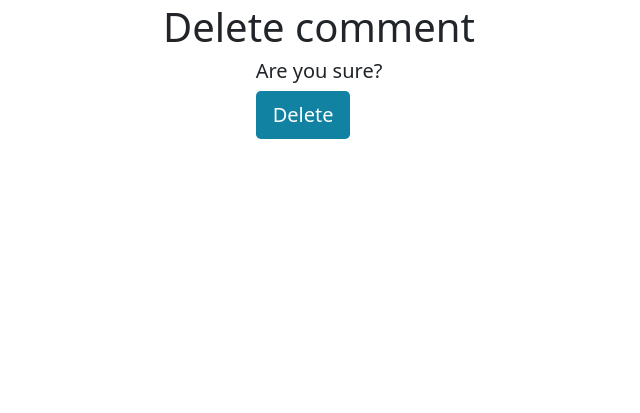
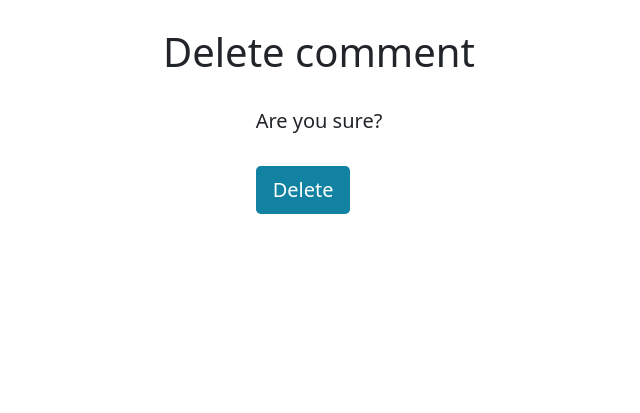
Before and after one commit to rebazp/P4MotorcycleBlog, a Django app: template templates/comment_delete.html in a window 1280 px wide. Shown: the part 66-479 px from the top of the page, without its empty margins (321-961 px from the left). Run offline with Django 3.2, Linux system fonts and the light colour scheme; the template is opened without the code that fills it, so the values that code supplies are empty.

Commit message:
set margin top 25px in comment_delete and delete_post.html

```diff
--- a/templates/comment_delete.html
+++ b/templates/comment_delete.html
@@ -2,12 +2,12 @@
 {% block content %}
 
 <div class="container">
-  <h1>Delete comment</h1>
+  <h1 style="margin-top: 25px;">Delete comment</h1>
   <div class="form-group">
     <form method="POST">
       {% csrf_token %}
-      <h5>Are you sure?</h5>
-      <button class="btn btn-signup right btn-lg" type="submit">Delete</button>
+      <h5 style="margin-top: 25px;">Are you sure?</h5>
+      <button class="btn btn-signup right btn-lg" style="margin-top: 25px;" type="submit">Delete</button>
     </form>
   </div>
 </div>
--- a/templates/delete_post.html
+++ b/templates/delete_post.html
@@ -2,13 +2,13 @@
 {% block content %}
 
 <div class="container">
-  <h1 style="margin-bottom: 30px; margin-top: 30px;">Delete post</h1>
+  <h1 style="margin-bottom: 25px; margin-top: 25px;">Delete post</h1>
   <h3>Delete: {{ post.title }}</h3>
   <div class="form-group">
     <form method="POST">
       {% csrf_token %}
-      <h5 style="margin-top: 30px;">Are you sure...?</h5>
-      <button class="btn btn-signup right btn-lg" style="margin-top: 30px;" type="submit">Delete</button>
+      <h5 style="margin-top: 25px;">Are you sure...?</h5>
+      <button class="btn btn-signup right btn-lg" style="margin-top: 25px;" type="submit">Delete</button>
     </form>
   </div>
 </div>
```
